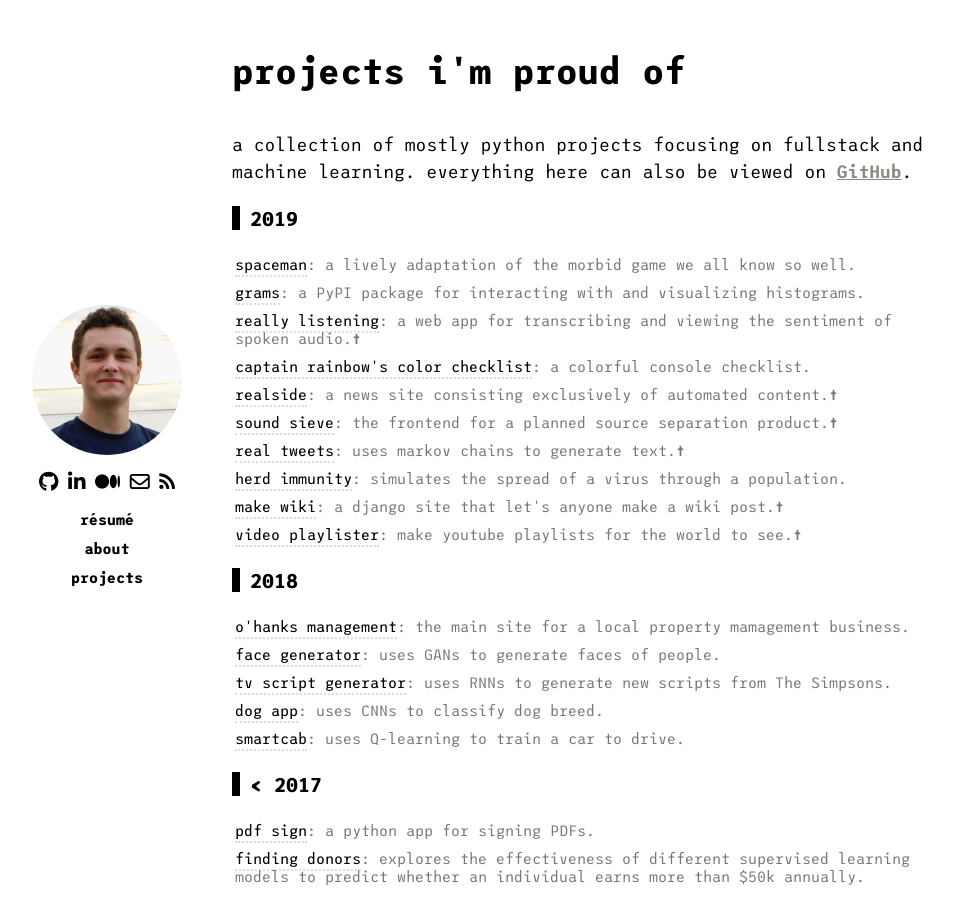
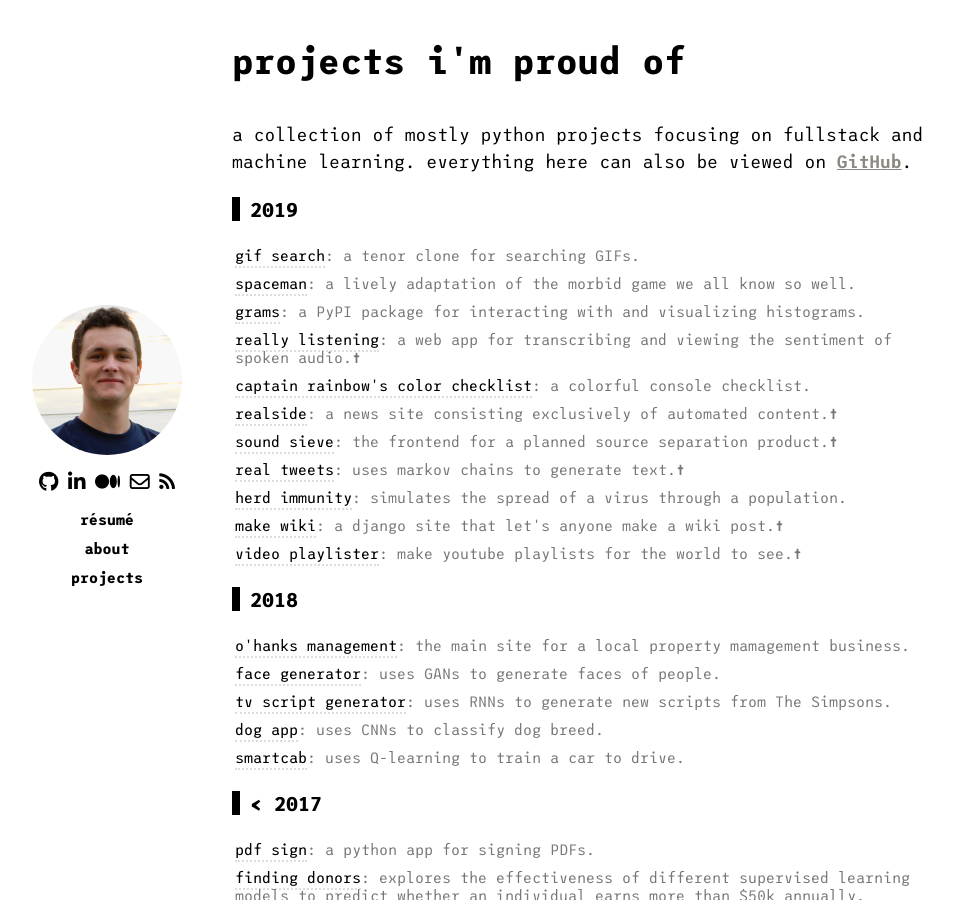
Before and after one commit to escofresco/escofresco.github.io, a Jekyll site: the page built from index.html, in a window 1280 px wide and 900 px high. Shown: the whole window, without its empty margins (18-971 px from the left). Built offline with Jekyll 4.4.1, drawn with Linux system fonts in a browser that asks for light colours; nearby versions of some CDN libraries.

Commit message:
add gif search project

```diff
--- a/_layouts/layout.html
+++ b/_layouts/layout.html
@@ -16,6 +16,15 @@ title: "projects"
         <p>
             <ul class="listing projects">
                 <h3 class="rainbow">2019</h3>
+                <li class="toggleIframe"><a>gif search</a>: a tenor clone for searching GIFs.
+                    <!-- Copy and Paste Me -->
+                  <iframe
+                    data-src="https://glitch.com/embed/#!/embed/escofresco-makeschool-fsp-gifsearch?path=.env&previewSize=100"
+                    title="escofresco-makeschool-fsp-gifsearch on Glitch"
+                    allow="geolocation; microphone; camera; midi; vr; encrypted-media"
+                    style="height: 420px; width: 100%; border: 0;">
+                  </iframe>
+                </li>
                 <li class="toggleIframe"><a>spaceman</a>: a lively adaptation of
                     the morbid game we all know so well.
                     <iframe height="400px" width="100%" data-src="https://repl.it/@JonaszKarwacki/spaceman?lite=true" scrolling="no" frameborder="no" SameSite="None" allowtransparency="true" allowfullscreen="true" samesandbox="allow-forms allow-pointer-lock allow-popups allow-same-origin allow-scripts allow-modals"></iframe>
```
